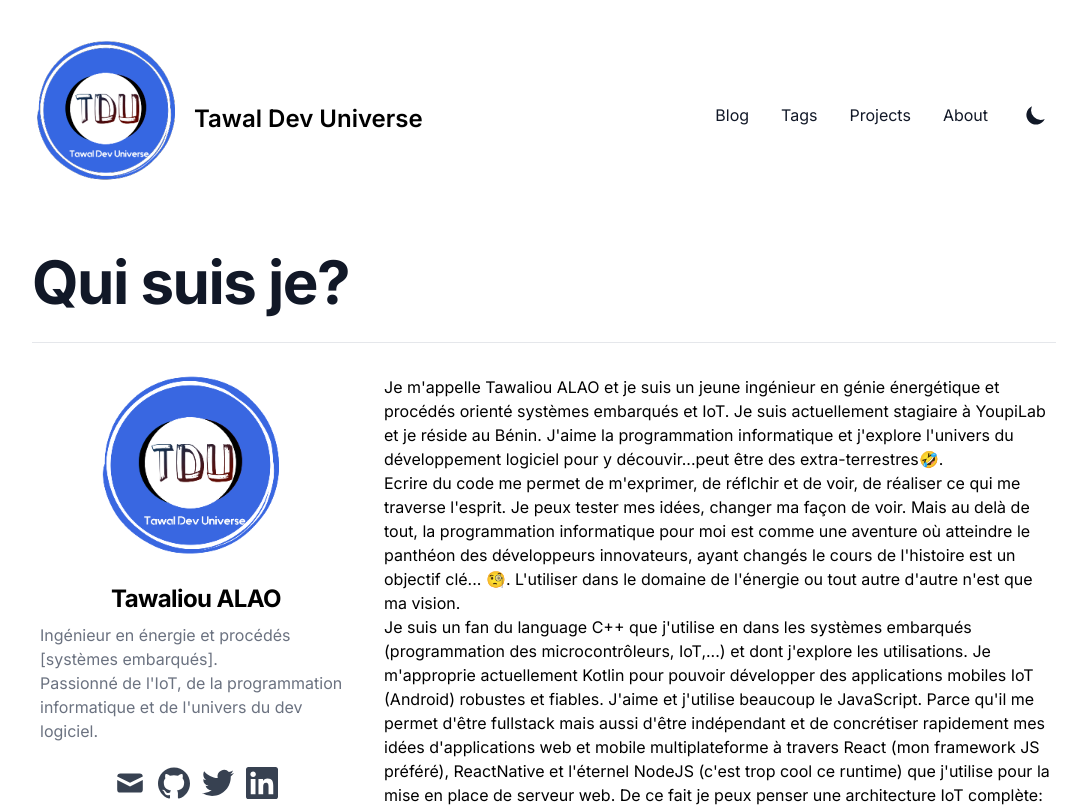
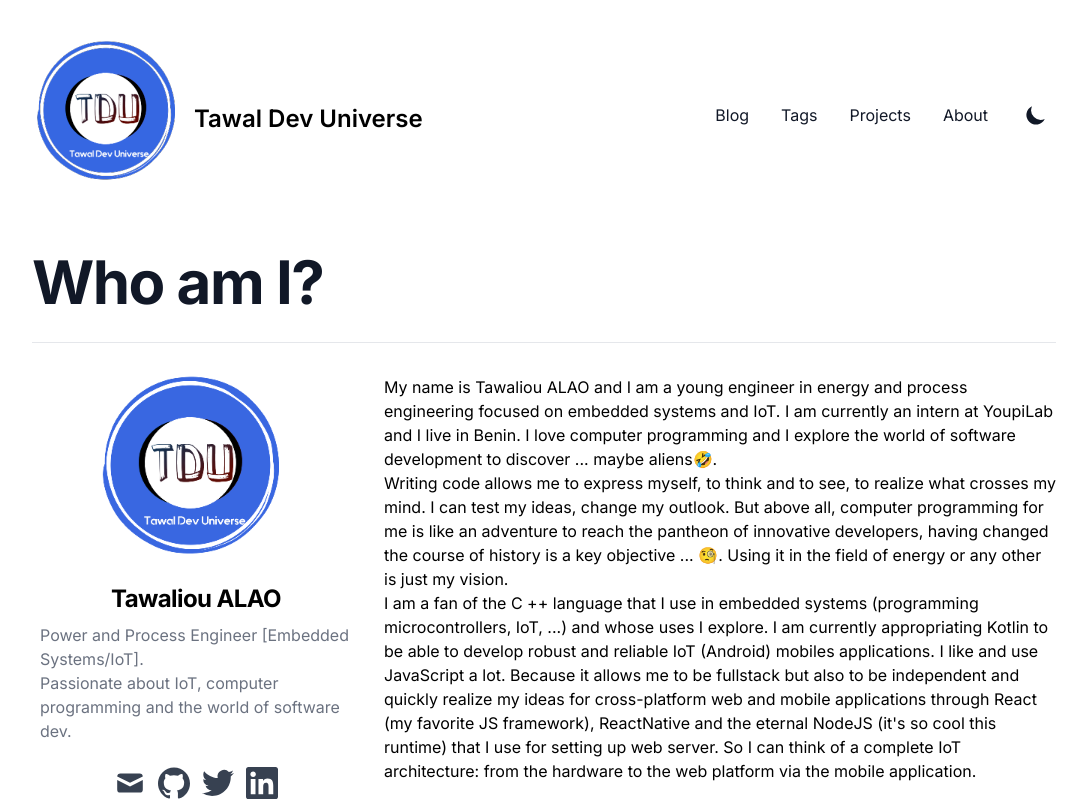
Before and after one commit to TawalMc/tawaldevuniverse, a Next.js app: page /about in a window 1280 px wide. Shown: the top 807 px of the page, without its empty margins (96-1183 px from the left). Built offline with nearby package versions, Linux system fonts and the light colour scheme; what @tailwindcss/typography would draw is missing.

Commit message:
change website lang to english

```diff
--- a/pages/about.js
+++ b/pages/about.js
@@ -13,7 +13,7 @@ export default function About() {
       <div className="divide-y">
         <div className="pt-6 pb-8 space-y-2 md:space-y-5">
           <h1 className="text-3xl font-extrabold leading-9 tracking-tight text-gray-900 dark:text-gray-100 sm:text-4xl sm:leading-10 md:text-6xl md:leading-14">
-            Qui suis je?
+            Who am I?
           </h1>
         </div>
         <div className="items-start space-y-2 xl:grid xl:grid-cols-3 xl:gap-x-8 xl:space-y-0">
@@ -22,8 +22,12 @@ export default function About() {
             <h3 className="pt-4 pb-2 text-2xl font-bold leading-8 tracking-tight">
               {siteMetadata.author}
             </h3>
-            <div className="text-gray-500 dark:text-gray-400">Ingénieur en énergie et procédés [systèmes embarqués].</div>
-            <div className="text-gray-500 dark:text-gray-400">Passionné de l'IoT, de la programmation informatique et de l'univers du dev logiciel.</div>
+            <div className="text-gray-500 dark:text-gray-400">
+              Power and Process Engineer [Embedded Systems/IoT].
+            </div>
+            <div className="text-gray-500 dark:text-gray-400">
+              Passionate about IoT, computer programming and the world of software dev.
+            </div>
             <div className="flex pt-6 space-x-3">
               <SocialIcon kind="mail" href={`mailto:${siteMetadata.email}`} />
               <SocialIcon kind="github" href={siteMetadata.github} />
@@ -35,26 +39,35 @@ export default function About() {
           </div>
           <div className="pt-8 pb-8 prose dark:prose-dark max-w-none xl:col-span-2">
             <p>
-              Je m'appelle Tawaliou ALAO et je suis un jeune ingénieur en génie énergétique et procédés orienté systèmes embarqués et IoT.
-              Je suis actuellement stagiaire à YoupiLab et je réside au Bénin.
-              J'aime la programmation informatique et j'explore l'univers du développement logiciel pour y découvir...peut être des extra-terrestres🤣.
+              My name is Tawaliou ALAO and I am a young engineer in energy and process engineering
+              focused on embedded systems and IoT. I am currently an intern at YoupiLab and I live
+              in Benin. I love computer programming and I explore the world of software development
+              to discover ... maybe aliens
+              <span role="img" aria-label="smile">
+                🤣
+              </span>
+              .
             </p>
             <p>
-              Ecrire du code me permet de m'exprimer, de réflchir et de voir, de réaliser ce qui me traverse l'esprit.
-              Je peux tester mes idées, changer ma façon de voir.
-              Mais au delà de tout, la programmation informatique pour moi est comme une aventure où atteindre le panthéon des développeurs innovateurs,
-              ayant changés le cours de l'histoire est un objectif clé... 🧐.
-              L'utiliser dans le domaine de l'énergie ou tout autre d'autre n'est que ma vision.
+              Writing code allows me to express myself, to think and to see, to realize what crosses
+              my mind. I can test my ideas, change my outlook. But above all, computer programming
+              for me is like an adventure to reach the pantheon of innovative developers, having
+              changed the course of history is a key objective ...{' '}
+              <span role="img" aria-label="look at">
+                🧐
+              </span>
+              . Using it in the field of energy or any other is just my vision.
             </p>
             <p>
-              Je suis un fan du language C++ que j'utilise en dans les systèmes embarqués (programmation des microcontrôleurs, IoT,...)
-              et dont j'explore les utilisations. Je m'approprie actuellement Kotlin pour pouvoir développer des applications
-              mobiles IoT (Android) robustes et fiables.
-              J'aime et j'utilise beaucoup le JavaScript. Parce qu'il me permet d'être fullstack mais aussi d'être indépendant
-              et de concrétiser rapidement mes idées d'applications web et mobile multiplateforme à travers React
-              (mon framework JS préféré), ReactNative et l'éternel NodeJS (c'est trop cool ce runtime)
-              que j'utilise pour la mise en place de serveur web.
-              De ce fait je peux penser une architecture IoT complète: depuis le matériel jusqu'à la plateforme web en passant par l'application mobile.
+              I am a fan of the C ++ language that I use in embedded systems (programming
+              microcontrollers, IoT, ...) and whose uses I explore. I am currently appropriating
+              Kotlin to be able to develop robust and reliable IoT (Android) mobiles applications. I
+              like and use JavaScript a lot. Because it allows me to be fullstack but also to be
+              independent and quickly realize my ideas for cross-platform web and mobile
+              applications through React (my favorite JS framework), ReactNative and the eternal
+              NodeJS (it's so cool this runtime) that I use for setting up web server. So I can
+              think of a complete IoT architecture: from the hardware to the web platform via the
+              mobile application.
             </p>
           </div>
         </div>
```
Also changed, not shown: data/blog/special-issue/steps-to-write-code-for-embedded-systems.mdx (added, +8 -0 lines).
